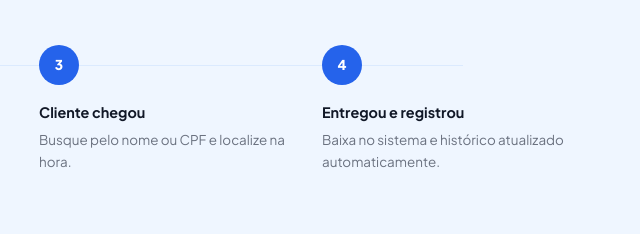
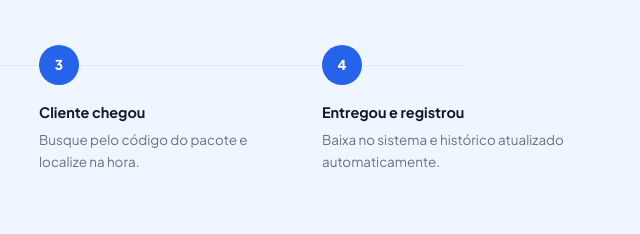
Before and after one commit to jhow77K/coletalog-landing, a plain HTML site: page index.html in a window 1280 px wide. Shown: the part 1926-2160 px from the top of the page, 617-1257 px from the left. Drawn offline with Linux system fonts and the light colour scheme.

Commit message:
Atualização index.html

```diff
--- a/index.html
+++ b/index.html
@@ -649,7 +649,7 @@
       <div class="step">
         <div class="step-num">3</div>
         <h3>Cliente chegou</h3>
-        <p>Busque pelo nome ou CPF e localize na hora.</p>
+        <p>Busque pelo código do pacote e localize na hora.</p>
       </div>
       <div class="step">
         <div class="step-num">4</div>
```
